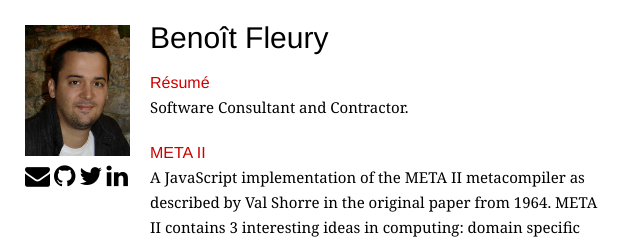
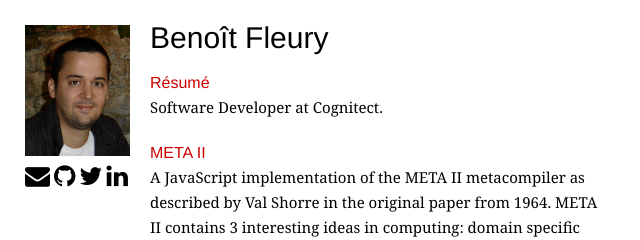
Before and after one commit to benfle/benfle.github.io, a plain HTML site: page index.html in a window 1280 px wide. Shown: the top 240 px of the page, 0-640 px from the left. Drawn offline with Linux system fonts and the light colour scheme.

Commit message:
Joined Cognitect.

```diff
--- a/index.html
+++ b/index.html
@@ -32,7 +32,7 @@
     <div id="content">
       <h1>Benoît Fleury</h1>
       <h2><a href="http://benfle.com/resume">Résumé</a></h2>
-      <p>Software Consultant and Contractor.</p>
+      <p>Software Developer at Cognitect.</p>
       <h2><a href="http://benfle.com/META-II">META II</a></h2>
       <p>A JavaScript implementation of the META II metacompiler as described by Val Shorre in the original paper from 1964. META II contains 3 interesting ideas in computing: domain specific languages, virtual machines, and self-hosting evolution.</p>
     </div>
```
